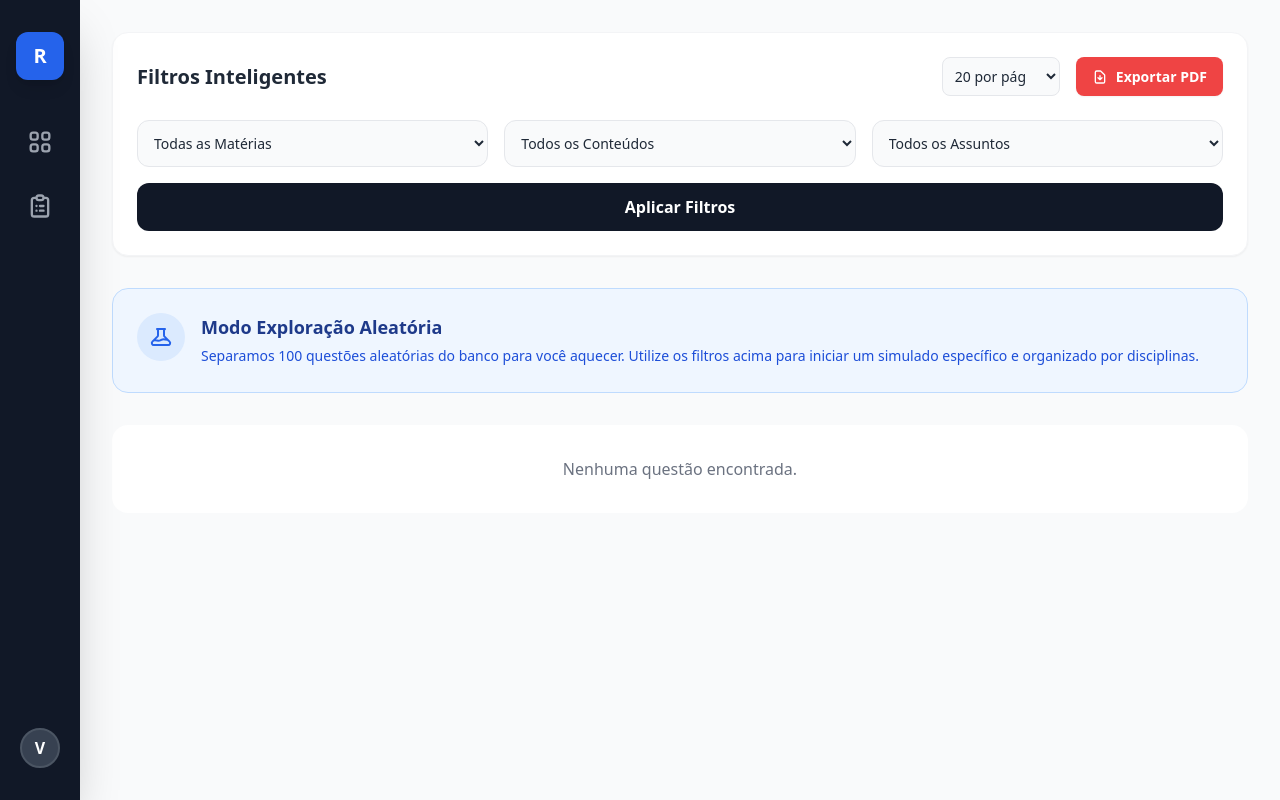
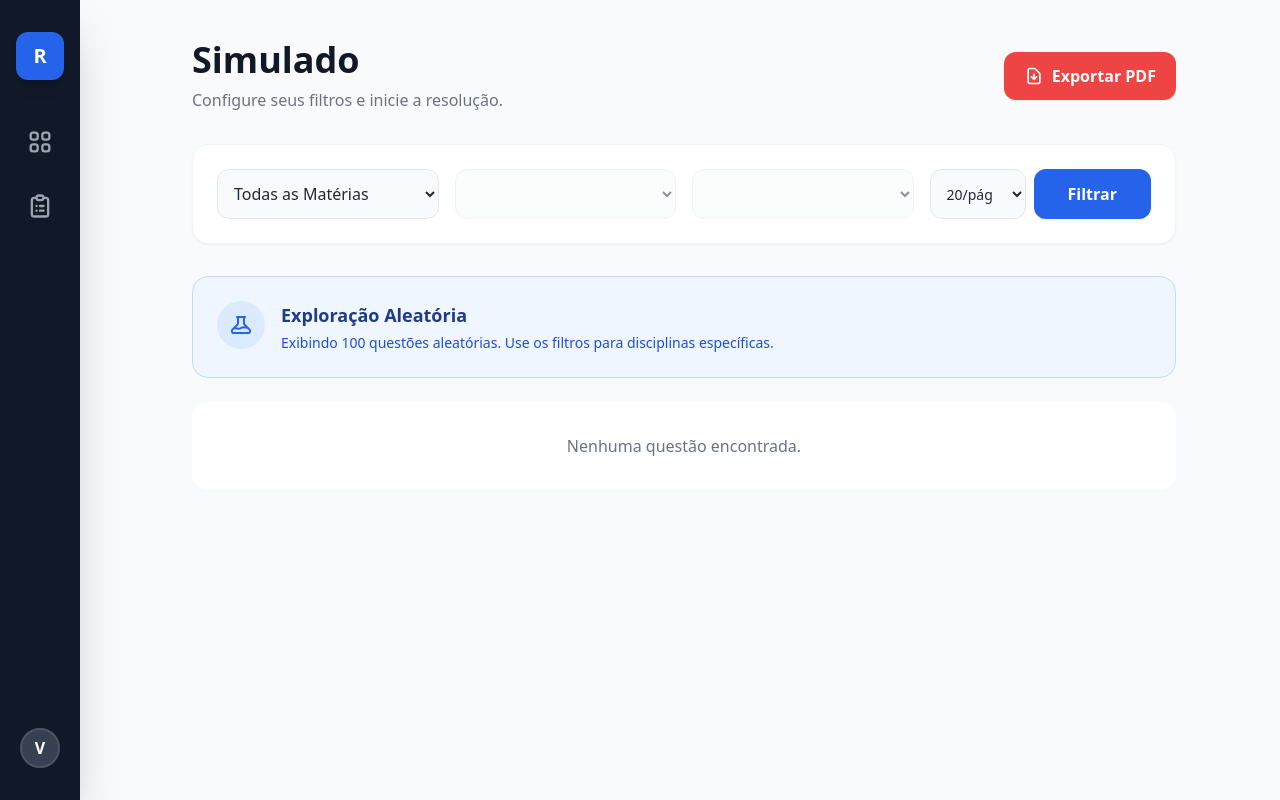
Before and after one commit to kejo212/RESPdi, a Flask app: page /questoes in a window 1280 px wide. Run offline with Flask 3, Linux system fonts and the light colour scheme; data that the repository does not hold is empty; some libraries are stand-ins or nearby versions.

Commit message:
Update questoes.html

```diff
--- a/templates/questoes.html
+++ b/templates/questoes.html
@@ -1,102 +1,73 @@
-
 <!DOCTYPE html>
 <html lang="pt-BR">
 <head>
     <meta charset="UTF-8">
+    <!-- ESSA É A TAG QUE FALTAVA PARA O CELULAR ENTENDER A TELA -->
+    <meta name="viewport" content="width=device-width, initial-scale=1.0, maximum-scale=1.0, user-scalable=no">
     <title>RESPdi - Simulado</title>
     <script src="https://cdn.tailwindcss.com"></script>
-    <script src="https://cdnjs.cloudflare.com/ajax/libs/jspdf/2.5.1/jspdf.umd.min.js"></script>
-    <script src="https://cdnjs.cloudflare.com/ajax/libs/jspdf-autotable/3.5.28/jspdf.plugin.autotable.min.js"></script>
     <style>
-        .animate-fade-in-up { animation: fadeInUp 0.5s ease-out forwards; }
-        .animate-pop { animation: pop 0.4s cubic-bezier(0.175, 0.885, 0.32, 1.275) forwards; }
+        .animate-fade-in-up { animation: fadeInUp 0.6s ease-out forwards; }
         @keyframes fadeInUp { from { opacity: 0; transform: translateY(20px); } to { opacity: 1; transform: translateY(0); } }
-        @keyframes pop { 0% { transform: scale(0.8); opacity: 0; } 100% { transform: scale(1); opacity: 1; } }
-        .page-link { padding: 0.5rem 1rem; border-radius: 0.5rem; border: 1px solid #e5e7eb; transition: all 0.2s; cursor: pointer; }
-        .page-link.active { background-color: #2563eb; color: white; border-color: #2563eb; font-weight: bold; transform: scale(1.1); }
-        .page-link:hover:not(.active) { background-color: #f3f4f6; }
     </style>
 </head>
-<body class="bg-gray-50 font-sans text-gray-800 pb-20">
+<!-- pb-24 dá o espaço em baixo para o menu inferior não cobrir os botões de paginação no celular -->
+<body class="bg-gray-50 font-sans text-gray-800 pb-24 md:pb-10">
+
     {% include 'sidebar.html' %}
 
-    <div class="pl-28 pt-8 pr-8 max-w-7xl">
+    <!-- NO CELULAR: px-4 e pt-6 (Espaço total). NO PC: md:pl-32 (Abre espaço para a barra lateral esquerda) -->
+    <div class="px-4 pt-6 md:pl-32 md:pt-10 md:pr-10 max-w-6xl mx-auto animate-fade-in-up">
 
-        <!-- Bloco de Filtros Moderno -->
-        <div class="bg-white p-6 rounded-2xl shadow-sm border border-gray-100 mb-8 animate-fade-in-up">
-            <div class="flex justify-between items-center mb-6">
-                <h2 class="text-xl font-bold text-gray-800">Filtros Inteligentes</h2>
+        <!-- Cabeçalho e Exportar -->
+        <div class="flex flex-col md:flex-row md:items-center justify-between mb-6 md:mb-8 gap-4">
+            <div>
+                <h1 class="text-3xl md:text-4xl font-black text-gray-900 mb-1 md:mb-2">Simulado</h1>
+                <p class="text-gray-500 text-sm md:text-base">Configure seus filtros e inicie a resolução.</p>
+            </div>
+            <button onclick="gerarPDF()" class="bg-red-500 hover:bg-red-600 text-white px-5 py-3 rounded-xl font-bold flex items-center justify-center gap-2 shadow-sm transition-all w-full md:w-auto">
+                <svg class="w-5 h-5" fill="none" stroke="currentColor" viewBox="0 0 24 24"><path stroke-linecap="round" stroke-linejoin="round" stroke-width="2" d="M12 10v6m0 0l-3-3m3 3l3-3m2 8H7a2 2 0 01-2-2V5a2 2 0 012-2h5.586a1 1 0 01.707.293l5.414 5.414a1 1 0 01.293.707V19a2 2 0 01-2 2z"></path></svg>
+                Exportar PDF
+            </button>
+        </div>
 
-                <div class="flex gap-4">
-                    <select id="limite-pagina" class="p-2 bg-gray-50 border rounded-lg text-sm font-medium focus:ring-2 focus:ring-blue-500 outline-none">
-                        <option value="20">20 por pág</option>
-                        <option value="50">50 por pág</option>
-                        <option value="100">100 por pág</option>
+        <!-- Filtros (Empilhados no celular, lado a lado no PC) -->
+        <div class="bg-white p-4 md:p-6 rounded-2xl shadow-sm border border-gray-100 mb-6 md:mb-8">
+            <div class="grid grid-cols-1 md:grid-cols-4 gap-3 md:gap-4">
+                <select id="f-mat" class="w-full p-3 bg-gray-50 border border-gray-200 rounded-xl focus:ring-2 focus:ring-blue-500 outline-none text-sm md:text-base font-medium"></select>
+                <select id="f-ass" disabled class="w-full p-3 bg-gray-50 border border-gray-200 rounded-xl focus:ring-2 focus:ring-blue-500 outline-none text-sm md:text-base font-medium disabled:opacity-50"></select>
+                <select id="f-sub" disabled class="w-full p-3 bg-gray-50 border border-gray-200 rounded-xl focus:ring-2 focus:ring-blue-500 outline-none text-sm md:text-base font-medium disabled:opacity-50"></select>
+
+                <div class="flex gap-2">
+                    <select id="limite-pagina" class="w-24 p-3 bg-gray-50 border border-gray-200 rounded-xl focus:ring-2 focus:ring-blue-500 outline-none text-sm font-medium">
+                        <option value="20">20/pág</option>
+                        <option value="50">50/pág</option>
+                        <option value="100">100/pág</option>
                     </select>
-                    <button onclick="gerarPDF()" class="bg-red-500 text-white px-4 py-2 rounded-lg text-sm font-bold hover:bg-red-600 transition-colors flex items-center gap-2 shadow-sm">
-                        <svg class="w-4 h-4" fill="none" stroke="currentColor" viewBox="0 0 24 24"><path stroke-linecap="round" stroke-linejoin="round" stroke-width="2" d="M12 10v6m0 0l-3-3m3 3l3-3m2 8H7a2 2 0 01-2-2V5a2 2 0 012-2h5.586a1 1 0 01.707.293l5.414 5.414a1 1 0 01.293.707V19a2 2 0 01-2 2z"></path></svg> Exportar PDF
-                    </button>
-                </div>
-            </div>
-
-            <div class="grid grid-cols-1 md:grid-cols-3 gap-4">
-                <select id="f-mat" class="p-3 bg-gray-50 border rounded-xl text-sm font-medium outline-none transition-all focus:ring-2 focus:ring-blue-500"><option value="Todos">Todas as Matérias</option></select>
-                <select id="f-ass" class="p-3 bg-gray-50 border rounded-xl text-sm font-medium outline-none transition-all focus:ring-2 focus:ring-blue-500"><option value="Todos">Todos os Conteúdos</option></select>
-                <select id="f-sub" class="p-3 bg-gray-50 border rounded-xl text-sm font-medium outline-none transition-all focus:ring-2 focus:ring-blue-500"><option value="Todos">Todos os Assuntos</option></select>
-
-                <div class="md:col-span-3">
-                    <button onclick="aplicarFiltros()" class="w-full bg-gray-900 text-white p-3 rounded-xl font-bold hover:bg-black hover:shadow-lg transition-all duration-300">
-                        Aplicar Filtros
-                    </button>
+                    <button onclick="aplicarFiltros(1)" class="flex-1 bg-blue-600 text-white font-bold rounded-xl hover:bg-blue-700 transition shadow-sm text-sm md:text-base">Filtrar</button>
                 </div>
             </div>
         </div>
-        <!-- Container do Aviso Inicial -->
-        <div id="aviso-aleatorio" class="bg-blue-50 border border-blue-200 p-6 rounded-2xl mb-8 flex items-start gap-4 animate-fade-in-up">
-            <div class="bg-blue-100 p-3 rounded-full text-blue-600">
+
+        <!-- Aviso Aleatório -->
+        <div id="aviso-aleatorio" class="bg-blue-50 border border-blue-200 p-4 md:p-6 rounded-2xl mb-6 flex flex-col md:flex-row items-start gap-4">
+            <div class="bg-blue-100 p-3 rounded-full text-blue-600 self-start hidden md:block">
                 <svg class="w-6 h-6" fill="none" stroke="currentColor" viewBox="0 0 24 24"><path stroke-linecap="round" stroke-linejoin="round" stroke-width="2" d="M19.428 15.428a2 2 0 00-1.022-.547l-2.387-.477a6 6 0 00-3.86.517l-.318.158a6 6 0 01-3.86.517L6.05 15.21a2 2 0 00-1.806.547M8 4h8l-1 1v5.172a2 2 0 00.586 1.414l5 5c1.26 1.26.367 3.414-1.415 3.414H4.828c-1.782 0-2.674-2.154-1.414-3.414l5-5A2 2 0 009 10.172V5L8 4z"></path></svg>
             </div>
             <div>
-                <h3 class="text-lg font-bold text-blue-900 mb-1">Modo Exploração Aleatória</h3>
-                <p class="text-blue-700 leading-relaxed text-sm">Separamos 100 questões aleatórias do banco para você aquecer. Utilize os filtros acima para iniciar um simulado específico e organizado por disciplinas.</p>
+                <h3 class="text-base md:text-lg font-bold text-blue-900 mb-1">Exploração Aleatória</h3>
+                <p class="text-blue-700 leading-relaxed text-xs md:text-sm">Exibindo 100 questões aleatórias. Use os filtros para disciplinas específicas.</p>
             </div>
         </div>
 
         <!-- Container das Questões -->
-        <div id="questoes-container" class="space-y-8"></div>
+        <div id="questoes-container"></div>
 
-        <!-- Paginação Inteligente -->
-        <div id="paginacao-container" class="mt-12 flex justify-center gap-2 items-center"></div>
-
+        <!-- Container de Paginação -->
+        <div id="paginacao-container" class="flex flex-wrap justify-center gap-2 mt-6 mb-8"></div>
     </div>
 
-    <!-- Modal de Reporte (Alarme) -->
-    <div id="modal-report" class="fixed inset-0 bg-black/50 hidden flex items-center justify-center z-[100] backdrop-blur-sm transition-opacity">
-        <div class="bg-white p-8 rounded-2xl w-96 shadow-2xl animate-pop">
-            <h3 class="text-xl font-bold mb-4 flex items-center gap-2 text-red-600">
-                <svg class="w-6 h-6" fill="none" stroke="currentColor" viewBox="0 0 24 24"><path stroke-linecap="round" stroke-linejoin="round" stroke-width="2" d="M12 9v2m0 4h.01m-6.938 4h13.856c1.54 0 2.502-1.667 1.732-3L13.732 4c-.77-1.333-2.694-1.333-3.464 0L3.34 16c-.77 1.333.192 3 1.732 3z"></path></svg>
-                Reportar Problema
-            </h3>
-            <div class="space-y-3 mb-6">
-                <label class="flex items-center gap-3 p-3 bg-gray-50 rounded-xl cursor-pointer hover:bg-gray-100 transition"><input type="radio" name="motivo" value="Gabarito errado" class="w-4 h-4 text-red-600"> Gabarito Oficial Errado</label>
-                <label class="flex items-center gap-3 p-3 bg-gray-50 rounded-xl cursor-pointer hover:bg-gray-100 transition"><input type="radio" name="motivo" value="Tema errado" class="w-4 h-4 text-red-600"> Classificação/Tema Incorreto</label>
-                <label class="flex items-center gap-3 p-3 bg-gray-50 rounded-xl cursor-pointer hover:bg-gray-100 transition"><input type="radio" name="motivo" value="Elementos faltando" class="w-4 h-4 text-red-600"> Faltam Imagens ou Texto</label>
-            </div>
-            <div class="flex gap-3">
-                <button onclick="document.getElementById('modal-report').classList.add('hidden')" class="flex-1 bg-gray-200 text-gray-700 font-bold p-3 rounded-xl hover:bg-gray-300 transition">Cancelar</button>
-                <button onclick="enviarReport()" class="flex-1 bg-red-600 text-white font-bold p-3 rounded-xl hover:bg-red-700 transition shadow-md">Enviar</button>
-            </div>
-        </div>
-    </div>
-
-    <script src="/static/app.js"></script>
-    <script>
-        document.addEventListener("DOMContentLoaded", () => {
-            carregarFiltros();
-            aplicarFiltros();
-        });
-    </script>
-<!-- ... Resto do seu HTML acima ... -->
-    <script src="/static/app.js?v=999"></script>
+    <!-- Versão atualizada do script para limpar o cache de tela -->
+    <script src="/static/app.js?v=2030"></script>
 </body>
 </html>
```
